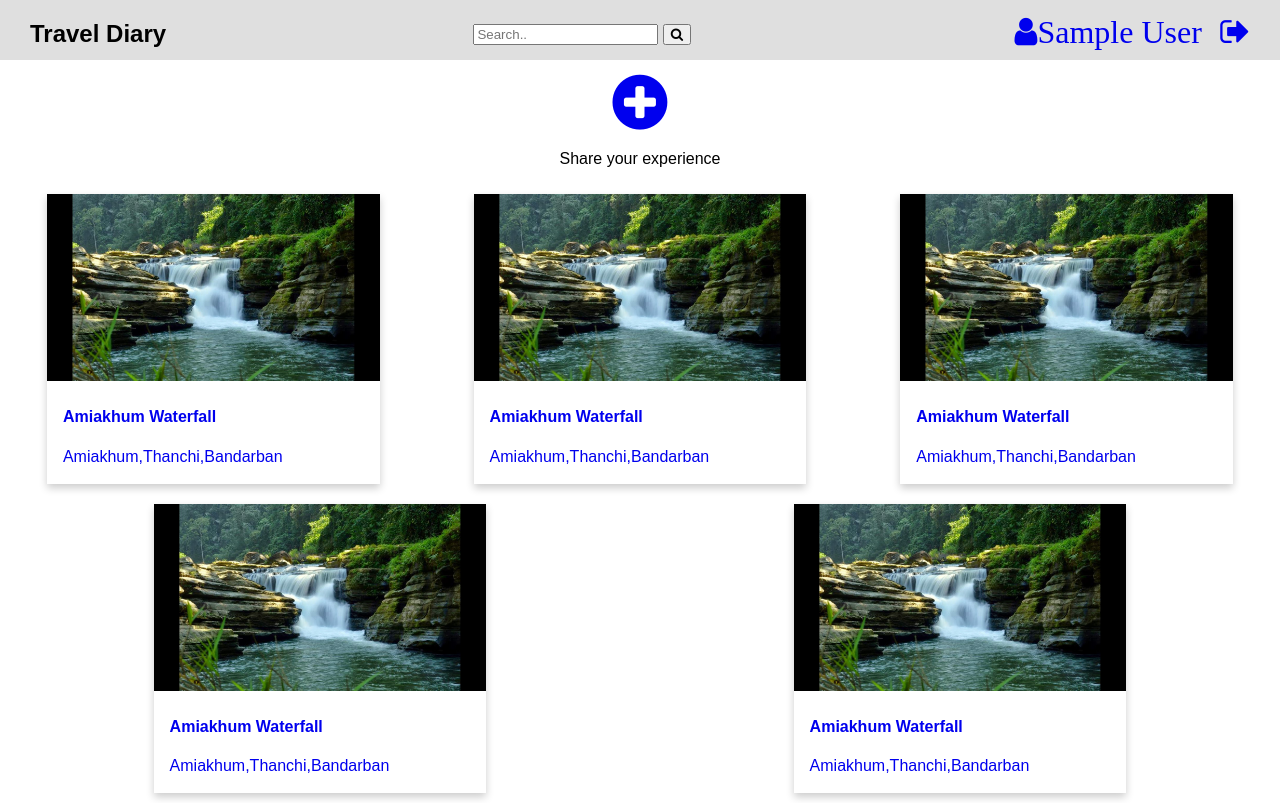
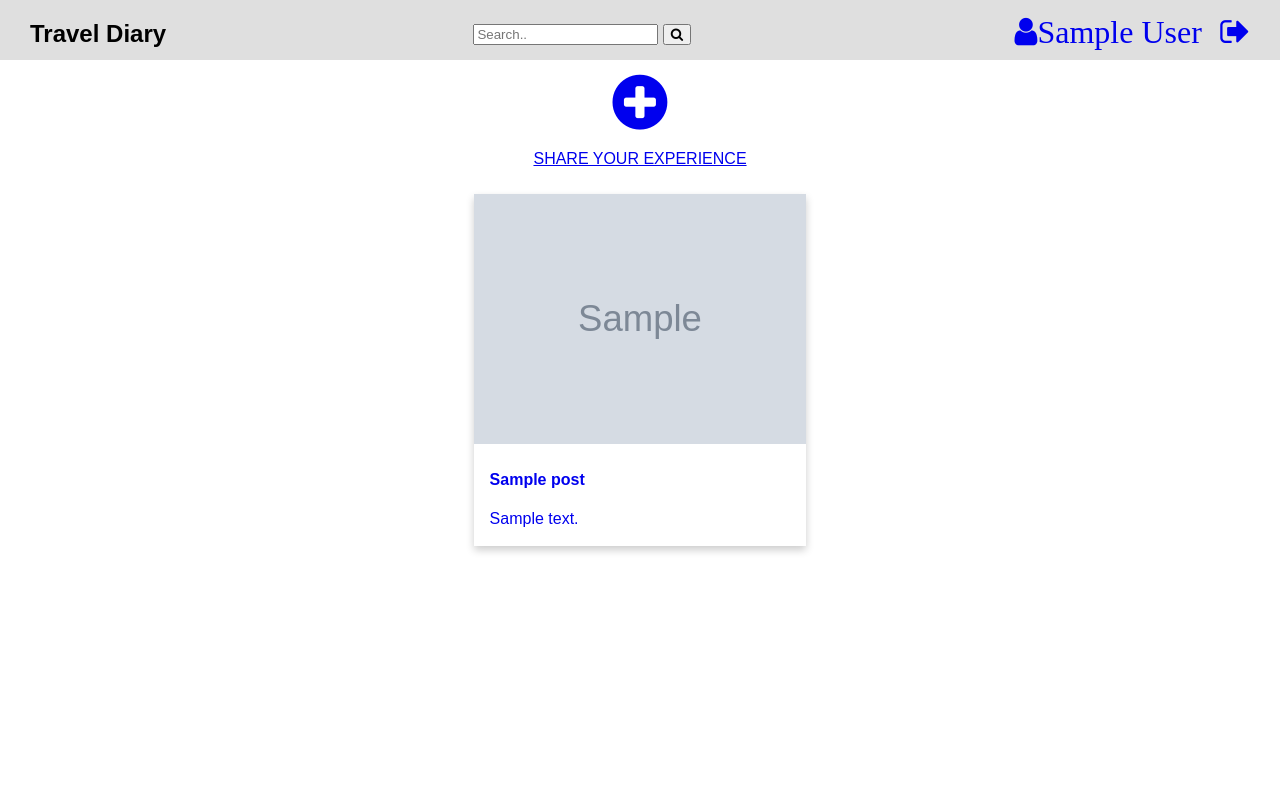
Before and after one commit to Ferdous-Jahan/TravelDiary, a PHP site: page / in a window 1280 px wide. After the commit the page ends 553 px from the top, so only its background shows below. Run offline with PHP 8.4, Linux system fonts and the light colour scheme; the visitor is signed in with stand-in values (Sample User, id 1); tables that the repository leaves empty or names only in its code hold one stand-in row (values such as "Sample post"); grey boxes marked "Sample" are stand-in pictures.

Commit message:
index dynamic view

```diff
--- a/index.php
+++ b/index.php
@@ -7,6 +7,12 @@
   if (!isset($id)) {
     header('Location: login.php');
   }
+
+  $query = 'SELECT * FROM posts';
+  $result = mysqli_query($conn, $query);
+  $posts = mysqli_fetch_all($result, MYSQLI_ASSOC);
+  mysqli_free_result($result);
+  mysqli_close($conn);
 ?>
 <!DOCTYPE html>
 
@@ -19,63 +25,23 @@
         <i title="Upload" class="fa fa-plus-circle fa-4x" aria-hidden="true"></i>
       </a>
     </div>
-    <p style="margin: 16px; display: flex; justify-content: center;">Share your experience</p>
+    <p style="margin: 16px; display: flex; justify-content: center;"><a href="add.php">SHARE YOUR EXPERIENCE</a></p>
   </div>
   </div>
 
-
-  <div style="display: flex; flex-wrap: wrap; justify-content: space-around;">
+  <?php foreach ($posts as $post): ?>
+    <div style="display: flex; flex-wrap: wrap; justify-content: space-around;">
     <div class="card" style="margin: 10px;">
       <a style="text-decoration: none;" href="details.php">
-        <img src="images/amikhum.jpg" alt="Avatar" style="width:100%">
+        <img src="<?php echo $post['image']; ?>" alt="Avatar" style="width:100%">
         <div class="container">
-          <h4><b>Amiakhum Waterfall</b></h4>
-          <p>Amiakhum,Thanchi,Bandarban</p>
+          <h4><b><?php echo $post['title']; ?></b></h4>
+          <p><?php echo $post['details']; ?></p>
         </div>
       </a>
     </div>
-
-    <div class="card" style="margin: 10px;">
-      <a style="text-decoration: none;" href="details.html">
-        <img src="images/amikhum.jpg" alt="Avatar" style="width:100%">
-        <div class="container">
-          <h4><b>Amiakhum Waterfall</b></h4>
-          <p>Amiakhum,Thanchi,Bandarban</p>
-        </div>
-      </a>
-    </div>
-
-    <div class="card" style="margin: 10px;">
-      <a style="text-decoration: none;" href="details.html">
-        <img src="images/amikhum.jpg" alt="Avatar" style="width:100%">
-        <div class="container">
-          <h4><b>Amiakhum Waterfall</b></h4>
-          <p>Amiakhum,Thanchi,Bandarban</p>
-        </div>
-      </a>
-    </div>
-
-    <div class="card" style="margin: 10px;">
-      <a style="text-decoration: none;" href="details.html">
-        <img src="images/amikhum.jpg" alt="Avatar" style="width:100%">
-        <div class="container">
-          <h4><b>Amiakhum Waterfall</b></h4>
-          <p>Amiakhum,Thanchi,Bandarban</p>
-        </div>
-      </a>
-    </div>
-
-    <div class="card" style="margin: 10px;">
-      <a style="text-decoration: none;" href="details.html">
-        <img src="images/amikhum.jpg" alt="Avatar" style="width:100%">
-        <div class="container">
-          <h4><b>Amiakhum Waterfall</b></h4>
-          <p>Amiakhum,Thanchi,Bandarban</p>
-        </div>
-      </a>
-    </div>
-
   </div>
+  <?php endforeach ?>
 
 </body>
 
```
Also changed, not shown: images/54th-BMA Special Course - (Engineers_Signals_EME_AME)- Male_Female1584467099.jpg (deleted), images/54th-BMA Special Course - (Engineers_Signals_EME_AME)- Male_Female1584467156.jpg (deleted).
